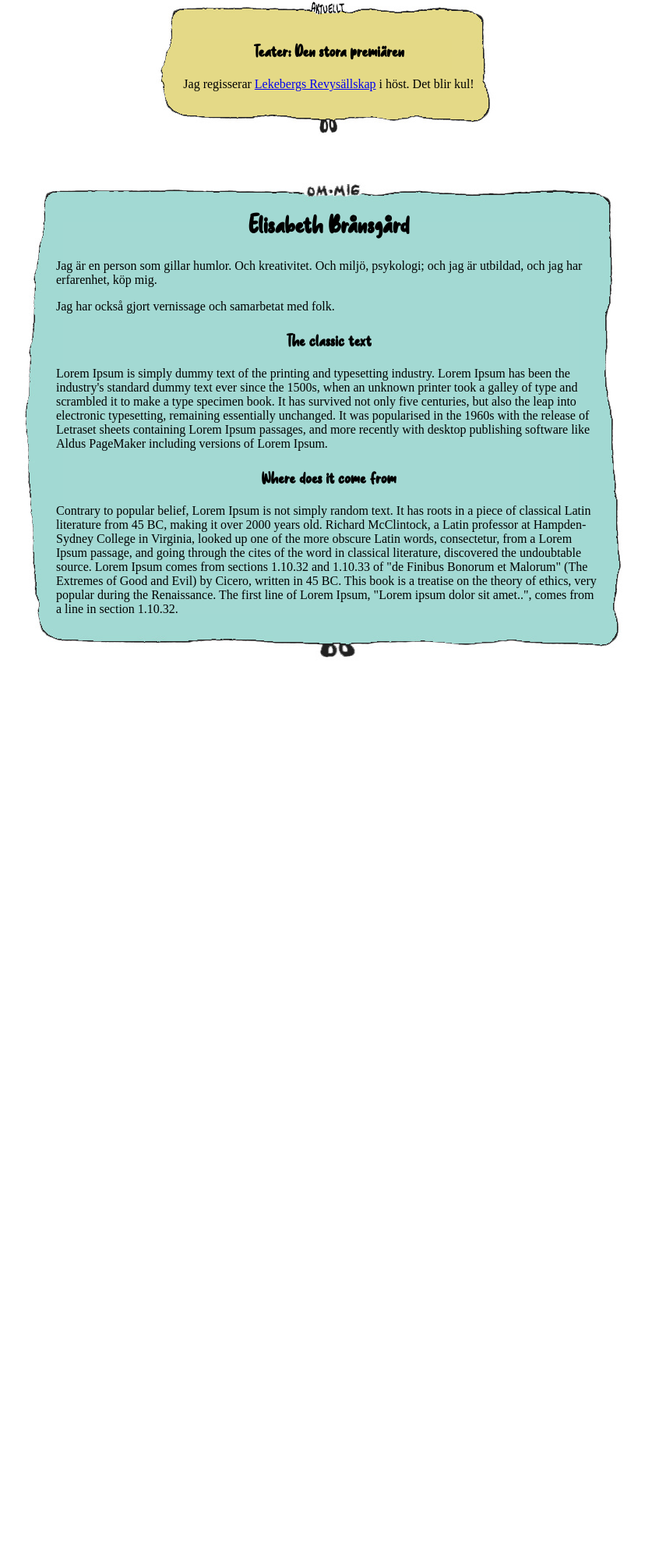
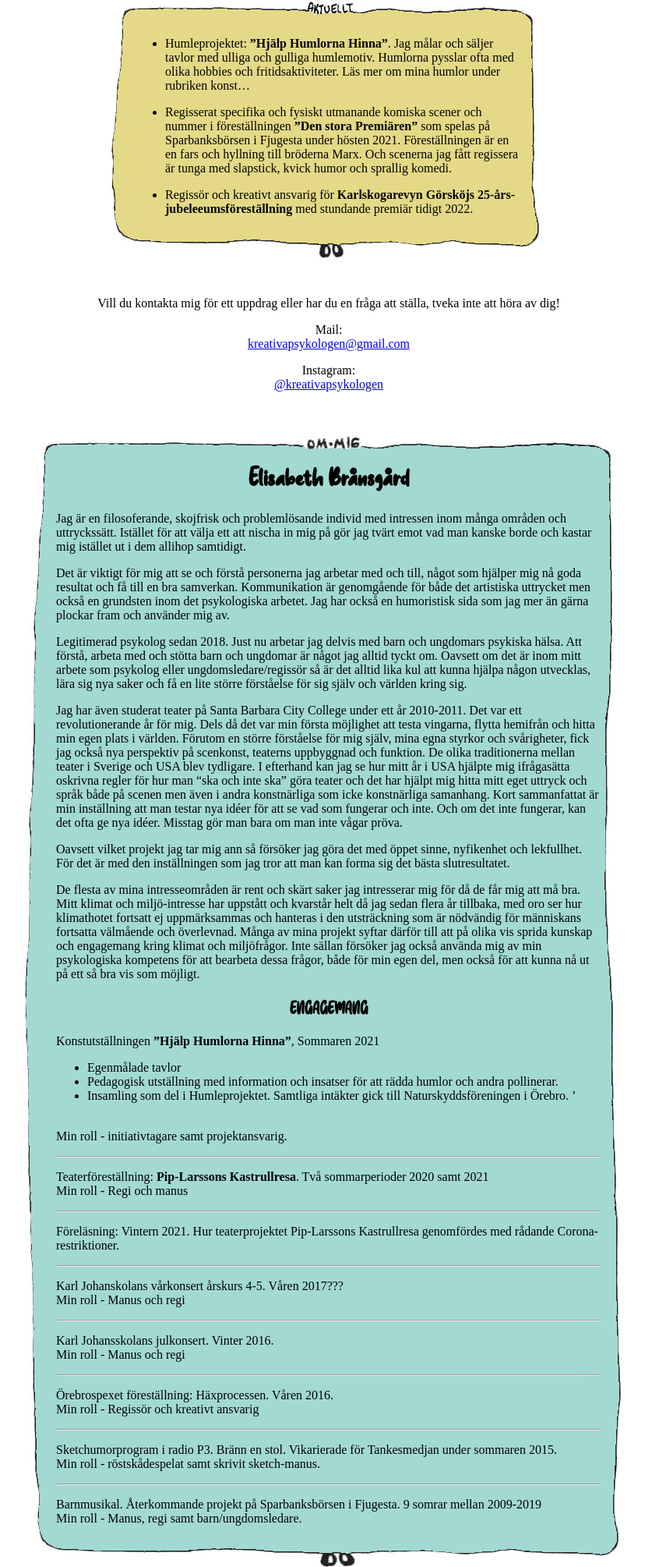
Before and after one commit to themerion/elisabeth-website, a plain HTML site: page index.html in a window 1280 px wide. Shown: the part 742-2751 px from the top of the page at 78% size, without its empty margins (218-1046 px from the left). Before the commit the page ends 1599 px from the top, so only its background shows below. Drawn offline with Linux system fonts and the light colour scheme.

Commit message:
Texter + kontakt

```diff
--- a/index.html
+++ b/index.html
@@ -74,11 +74,16 @@
     }
     #t1 {
         height: 6px;
-        background: linear-gradient(white,#e4d986);
+        background: linear-gradient(to top,#e4d986,white);
     }
     #t2 {
         height: 6px;
-        background: linear-gradient(#e4d986,#a3d9d3);
+        background: linear-gradient(#e4d986,white);
+
+    }
+    #t3 {
+        height: 6px;
+        background: linear-gradient(white,#a3d9d3);
     }
 
     #small_img {
@@ -209,10 +214,19 @@
         background-color: #e4d986;
     }
 
+    #aktuellt li {
+        margin-bottom: 1em;
+        margin-top: 1em;
+    }
+
     @media (max-width: 799px) {
 
     }
     @media (min-width: 800px) {
+        #aktuellt h1 {
+            display: none;
+        }
+
         #aktuellt {
             margin-left: auto;
             margin-right: auto;
@@ -230,6 +244,25 @@
             border-image-outset: 10px 10px 20px 30px;
             border-image-width: 50px 60px 60px 60px;
         }
+    }
+
+    /* =====================================
+         contact
+        ===================================== */
+    #contact_me {
+        text-align:center;
+        margin-left: auto;
+        margin-right: auto;
+        max-width: 600px;
+        padding: 20px;
+    }
+
+
+    @media (max-width: 799px) {
+
+    }
+    @media (min-width: 800px) {
+
     }
 
     /* =====================================
@@ -258,8 +291,8 @@
         #about_me {
             margin-left: auto;
             margin-right: auto;
-            margin-top: 60px;
-            margin-bottom: 30px;
+            margin-top: 30px;
+            margin-bottom: 60px;
             max-width: 700px;
 
             /* Fallback */
@@ -381,20 +414,118 @@
 <div id="t1" class="mobile-transition"></div>
 
 <div id="aktuellt">
-    <h2>Teater: Den stora premiären</h2>
-    <p>Jag regisserar <a href="http://www.lekebergsrevyn.se/index.asp">Lekebergs Revysällskap</a> i höst. Det blir kul!</p>
+    <h1>Aktuellt</h1>
+    <ul>
+        <li>
+            Humleprojektet: <b>”Hjälp Humlorna Hinna”</b>. Jag målar och säljer tavlor med ulliga och gulliga humlemotiv. Humlorna pysslar ofta med olika hobbies och fritidsaktiviteter. Läs mer om mina humlor under rubriken konst…
+        </li>
+        <li>
+            Regisserat specifika och fysiskt utmanande komiska scener och nummer i föreställningen <b>”Den stora Premiären”</b> som spelas på Sparbanksbörsen i Fjugesta under hösten 2021. Föreställningen är en en fars och hyllning till bröderna Marx. Och scenerna jag fått regissera är tunga med slapstick, kvick humor och sprallig komedi.
+        </li>
+        <li>
+            Regissör och kreativt ansvarig för <b>Karlskogarevyn Görsköjs 25-års-jubeleeumsföreställning</b> med stundande premiär tidigt 2022.
+        </li>
+    </ul>
 </div>
 
 <div id="t2" class="mobile-transition"></div>
 
+<div id="contact_me">
+<p>Vill du kontakta mig för ett uppdrag eller har du en fråga att ställa, tveka inte att höra av dig!</p>
+
+<p>Mail:<br>
+<a href="mailto:kreativapsykologen@gmail.com">kreativapsykologen@gmail.com</a></p>
+
+<p>Instagram:<br>
+<a href="https://www.instagram.com/kreativapsykologen/">@kreativapsykologen</a></p>
+
+</div>
+
+<div id="t3" class="mobile-transition"></div>
+
 <div id="about_me">
     <h1>Elisabeth Brånsgård</h1>
-    <p>Jag är en person som gillar humlor. Och kreativitet. Och miljö, psykologi; och jag är utbildad, och jag har erfarenhet, köp mig.</p>
-    <p>Jag har också gjort vernissage och samarbetat med folk.</p>
-    <h2>The classic text</h2>
-    <p>Lorem Ipsum is simply dummy text of the printing and typesetting industry. Lorem Ipsum has been the industry's standard dummy text ever since the 1500s, when an unknown printer took a galley of type and scrambled it to make a type specimen book. It has survived not only five centuries, but also the leap into electronic typesetting, remaining essentially unchanged. It was popularised in the 1960s with the release of Letraset sheets containing Lorem Ipsum passages, and more recently with desktop publishing software like Aldus PageMaker including versions of Lorem Ipsum.</p>
-    <h2>Where does it come from</h2>
-    <p>Contrary to popular belief, Lorem Ipsum is not simply random text. It has roots in a piece of classical Latin literature from 45 BC, making it over 2000 years old. Richard McClintock, a Latin professor at Hampden-Sydney College in Virginia, looked up one of the more obscure Latin words, consectetur, from a Lorem Ipsum passage, and going through the cites of the word in classical literature, discovered the undoubtable source. Lorem Ipsum comes from sections 1.10.32 and 1.10.33 of "de Finibus Bonorum et Malorum" (The Extremes of Good and Evil) by Cicero, written in 45 BC. This book is a treatise on the theory of ethics, very popular during the Renaissance. The first line of Lorem Ipsum, "Lorem ipsum dolor sit amet..", comes from a line in section 1.10.32.</p>
+
+    <p>Jag är en filosoferande, skojfrisk och problemlösande individ med intressen inom många områden och uttryckssätt. Istället för att välja ett att nischa in mig på gör jag tvärt emot vad man kanske borde och kastar mig istället ut i dem allihop samtidigt.</p>
+
+    <p>Det är viktigt för mig att se och förstå personerna jag arbetar med och till, något som hjälper mig nå goda resultat och få till en bra samverkan. Kommunikation är genomgående för både det artistiska uttrycket men också en grundsten inom det psykologiska arbetet. Jag har också en humoristisk sida som jag mer än gärna plockar fram och använder mig av.</p>
+
+    <p>Legitimerad psykolog sedan 2018. Just nu arbetar jag delvis med barn och ungdomars psykiska hälsa. Att förstå, arbeta med och stötta barn och ungdomar är något jag alltid tyckt om. Oavsett om det är inom mitt arbete som psykolog eller ungdomsledare/regissör så är det alltid lika kul att kunna hjälpa någon utvecklas, lära sig nya saker och få en lite större förståelse för sig själv och världen kring sig.</p>
+
+    <p>Jag har även studerat teater på Santa Barbara City College under ett år 2010-2011. Det var ett revolutionerande år för mig. Dels då det var min första möjlighet att testa vingarna, flytta hemifrån och hitta min egen plats i världen. Förutom en större förståelse för mig själv, mina egna styrkor och svårigheter, fick jag också nya perspektiv på scenkonst, teaterns uppbyggnad och funktion. De olika traditionerna mellan teater i Sverige och USA blev tydligare. I efterhand kan jag se hur mitt år i USA hjälpte mig ifrågasätta oskrivna regler för hur man “ska och inte ska” göra teater och det har hjälpt mig hitta mitt eget uttryck och språk både på scenen men även i andra konstnärliga som icke konstnärliga samanhang. Kort sammanfattat är min inställning att man testar nya idéer för att se vad som fungerar och inte. Och om det inte fungerar, kan det ofta ge nya idéer. Misstag gör man bara om man inte vågar pröva.</p>
+
+    <p>Oavsett vilket projekt jag tar mig ann så försöker jag göra det med öppet sinne, nyfikenhet och lekfullhet. För det är med den inställningen som jag tror att man kan forma sig det bästa slutresultatet.</p>
+
+    <p>De flesta av mina intresseområden är rent och skärt saker jag intresserar mig för då de får mig att må bra.
+    Mitt klimat och miljö-intresse har uppstått och kvarstår helt då jag sedan flera år tillbaka, med oro ser hur klimathotet fortsatt ej uppmärksammas och hanteras i den utsträckning som är nödvändig för människans fortsatta välmående och överlevnad.
+    Många av mina projekt syftar därför till att på olika vis sprida kunskap och engagemang kring klimat och miljöfrågor. Inte sällan försöker jag också använda mig av min psykologiska kompetens för att bearbeta dessa frågor, både för min egen del, men också för att kunna nå ut på ett så bra vis som möjligt.</p>
+
+
+    <h2>ENGAGEMANG</h2>
+
+    <p>Konstutställningen <b>”Hjälp Humlorna Hinna”</b>, Sommaren 2021
+        <ul>
+            <li>
+                Egenmålade tavlor
+            </li>
+            <li>
+                Pedagogisk utställning med information och insatser för att rädda humlor och andra pollinerar.
+            </li>
+            <li>
+                Insamling som del i Humleprojektet. Samtliga intäkter gick till Naturskyddsföreningen i Örebro. ’
+            </li>
+        </ul>
+        <br>Min roll - initiativtagare samt projektansvarig.
+    </p>
+
+    <hr>
+
+    <p>
+    Teaterföreställning: <b>Pip-Larssons Kastrullresa</b>. Två sommarperioder 2020 samt 2021
+    <br>Min roll - Regi och manus
+    </p>
+
+    <hr>
+
+    <p>
+    Föreläsning: Vintern 2021.
+    Hur teaterprojektet Pip-Larssons Kastrullresa genomfördes med rådande Corona-restriktioner.
+    </p>
+
+    <hr>
+
+    <p>
+    Karl Johanskolans vårkonsert årskurs 4-5. Våren 2017???
+    <br>Min roll - Manus och regi
+    </p>
+
+    <hr>
+
+    <p>
+    Karl Johansskolans julkonsert. Vinter 2016.
+    <br>Min roll - Manus och regi
+    </p>
+
+    <hr>
+
+    <p>
+    Örebrospexet föreställning: Häxprocessen. Våren 2016.
+    <br>Min roll - Regissör och kreativt ansvarig
+    </p>
+
+    <hr>
+
+    <p>
+    Sketchumorprogram i radio P3. Bränn en stol. Vikarierade för Tankesmedjan under sommaren 2015.
+    <br>Min roll - röstskådespelat samt skrivit sketch-manus.
+    </p>
+
+    <hr>
+
+    <p>
+    Barnmusikal. Återkommande projekt på Sparbanksbörsen i Fjugesta. 9 somrar mellan 2009-2019
+    <br>Min roll - Manus, regi samt barn/ungdomsledare.
+    </p>
 </div>
 
 
```
